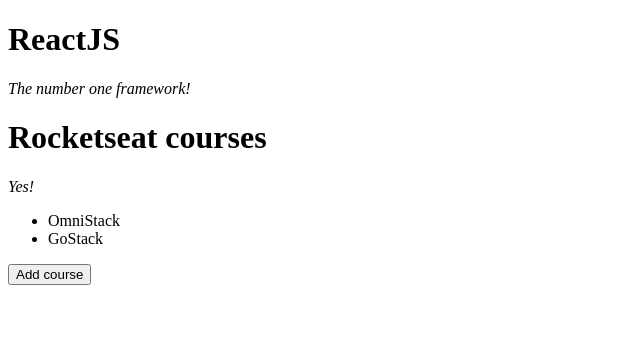
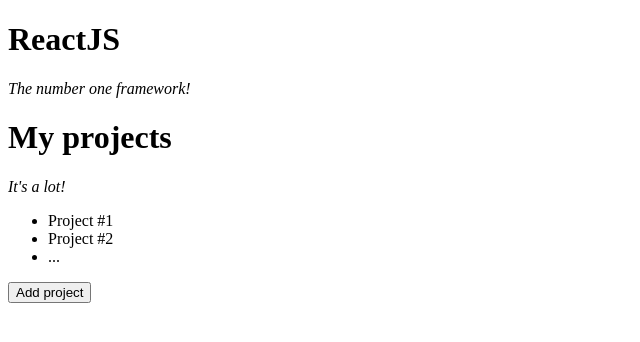
Before and after one commit to ermogenes/gostack-s01, a React app in the folder frontend/: page / in a window 1280 px wide. Shown: the top 342 px of the page, without its empty margins (0-640 px from the left). Built offline with nearby package versions, Linux system fonts and the light colour scheme.

Commit message:
Refactor from courses to projects

```diff
--- a/frontend/src/App.js
+++ b/frontend/src/App.js
@@ -2,25 +2,27 @@
 import Header from './components/Header';
 
 function App() {
-    const [ courses, setCourses ] = useState(['OmniStack', 'GoStack']);
+    const [ projects, setProjects ] = useState(
+        ['Project #1', 'Project #2', '...']
+    );
 
-    function handleAddCourse() {
-        setCourses([
-            ...courses,
-            `Course in ${Date.now()}`,
+    function handleAddProject() {
+        setProjects([
+            ...projects,
+            `Project #${Date.now()}`,
         ]);
     }
 
     return (
         <>
         <Header title="ReactJS" lead="The number one framework!" />
-        <Header title="Rocketseat courses" lead="Yes!">
+        <Header title="My projects" lead="It's a lot!">
             <ul>
-                {courses.map(course => <li key={course}>{course}</li>)}
+                {projects.map(project => <li key={project}>{project}</li>)}
             </ul>
         </Header>
 
-        <button type="button" onClick={handleAddCourse}>Add course</button>
+        <button type="button" onClick={handleAddProject}>Add project</button>
         </>
     );
 }
```
